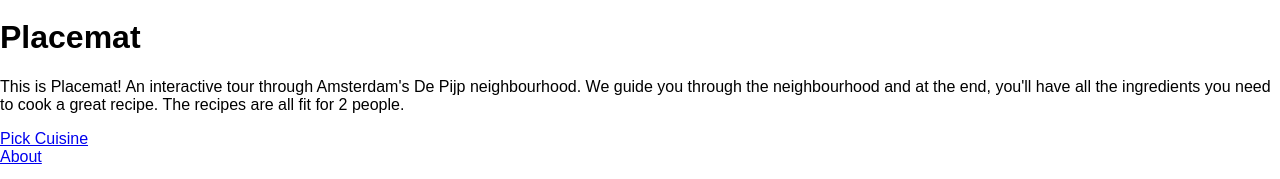
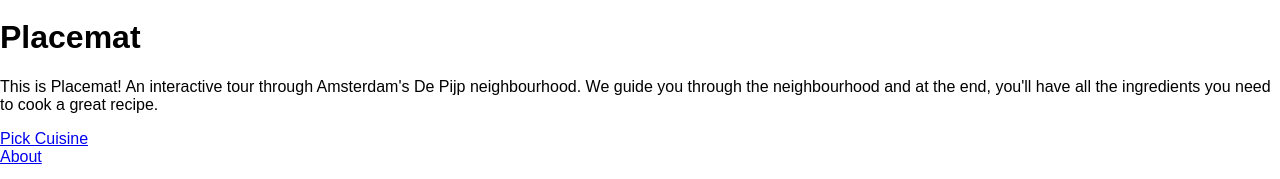
Before and after one commit to nickrttn/nouveauruig, a plain HTML site: page index.html in a window 1280 px wide. Shown: the part 106-285 px from the top of the page. Drawn offline with Linux system fonts and the light colour scheme.

Commit message:
implemented small textual fixes

```diff
--- a/index.html
+++ b/index.html
@@ -27,7 +27,7 @@
 	<main>
 
 		<div class="full-width">
-			<p>This is Placemat! An interactive tour through Amsterdam's De Pijp neighbourhood. We guide you through the neighbourhood and at the end, you'll have all the ingredients you need to cook a great recipe. The recipes are all fit for 2 people.</p>
+			<p>This is Placemat! An interactive tour through Amsterdam's De Pijp neighbourhood. We guide you through the neighbourhood and at the end, you'll have all the ingredients you need to cook a great recipe.</p>
 		</div>
 
 		<div class="full-width">
```
Also changed, not shown: us/atvankrimpen.html (+2 -2 lines).
